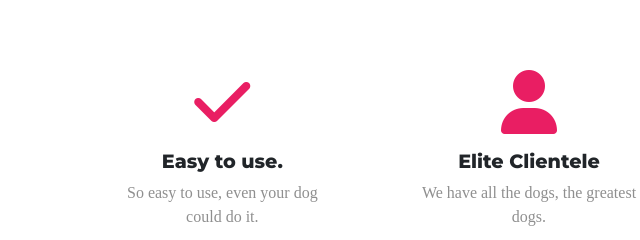
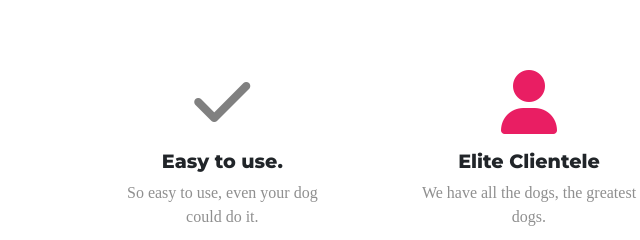
Before and after one commit to Ade-197/tindog, a plain HTML site: page index.html in a window 1280 px wide. In both pictures the pointer is over the element 333 px from the left and 914 px from the top of the page. Shown: the part 812-1052 px from the top of the page, 111-751 px from the left. Drawn offline with nearby package versions, Linux system fonts and the light colour scheme.

Commit message:
Add files via upload
hover code updated

```diff
--- a/css/styles.css
+++ b/css/styles.css
@@ -97,7 +97,7 @@ text-align: center;
 
 
 .icon:hover {
-  color: C
+  color: #808080;
 }
 
 
```
